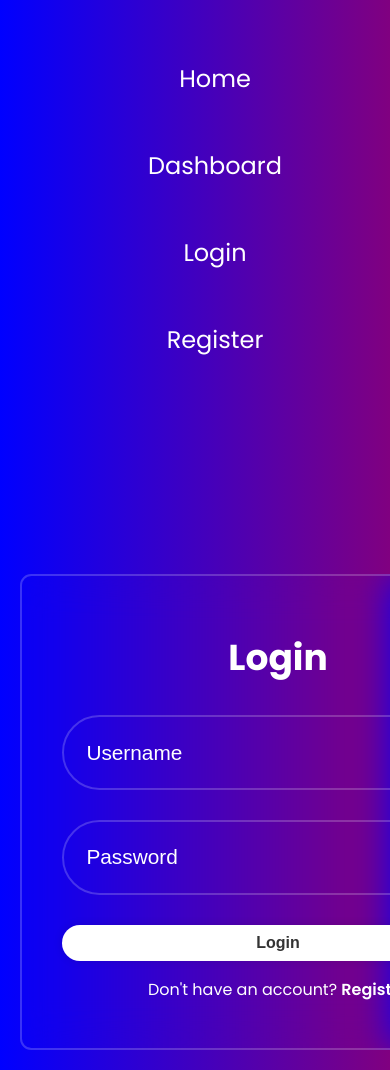
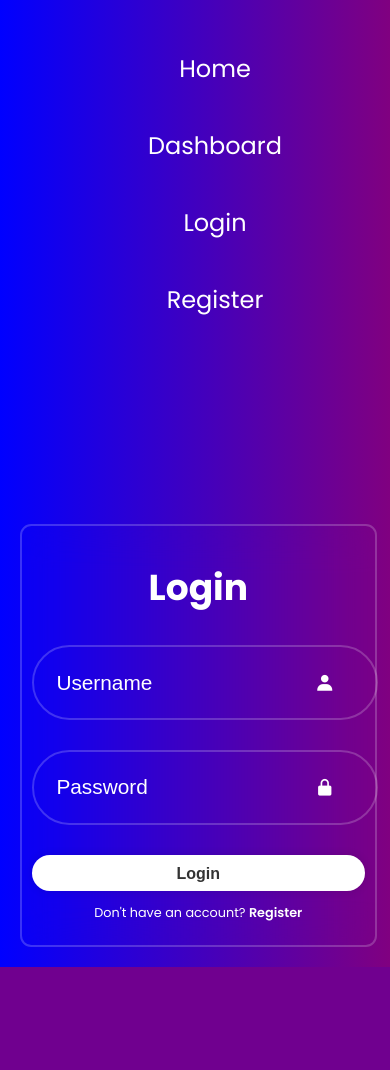
Before and after one commit to ITPG-CODEWARS/codewars-2024-second-round-radogalev, a Flask app: page /login in a window 390 px wide; the page is wider, and only the part inside the window is pictured. After the commit the page ends 967 px from the top of that part, so only its background shows below. Run offline with Flask 3, Linux system fonts and the light colour scheme; some web fonts are replaced.

Commit message:
Further addition of media queries

```diff
--- a/static/styles.css
+++ b/static/styles.css
@@ -780,7 +780,6 @@ i{
     cursor: pointer;
     width: 100%;
     margin-top: 20px;
-    font-size: 18px;
 }
 
 
@@ -816,3 +815,74 @@ i{
     border: none;
     border-radius: 4px;
     cursor: pointer;
+}
+@media (max-width: 768px) {
+    header {
+        padding: 15px;
+    }
+
+    nav ul {
+        flex-direction: column;
+        align-items: center;
+    }
+
+    nav ul li {
+        margin: 10px 0;
+    }
+
+    .wrapper {
+        width: 90%;
+        max-width: none;
+        padding: 15px;
+    }
+
+    h1 {
+        font-size: 1.5rem;
+    }
+
+    .login-input {
+        padding: 10px 12px;
+    }
+
+    .btn {
+        font-size: 1rem;
+    }
+}
+
+/* For devices with a max width of 480px (Mobile devices) */
+@media (max-width: 480px) {
+    header {
+        padding: 10px;
+    }
+
+    nav ul {
+        flex-direction: column;
+        align-items: center;
+    }
+
+    nav ul li {
+        margin: 5px 0;
+    }
+
+    .wrapper {
+        width: 95%;
+        padding: 10px;
+    }
+
+    h1 {
+        font-size: 1.3rem;
+    }
+
+    .login-input {
+        padding: 8px 10px;
+    }
+
+    .btn {
+        font-size: 0.9rem;
+        padding: 10px 12px;
+    }
+
+    .register-link p {
+        font-size: 0.8rem;
+    }
+}
```
